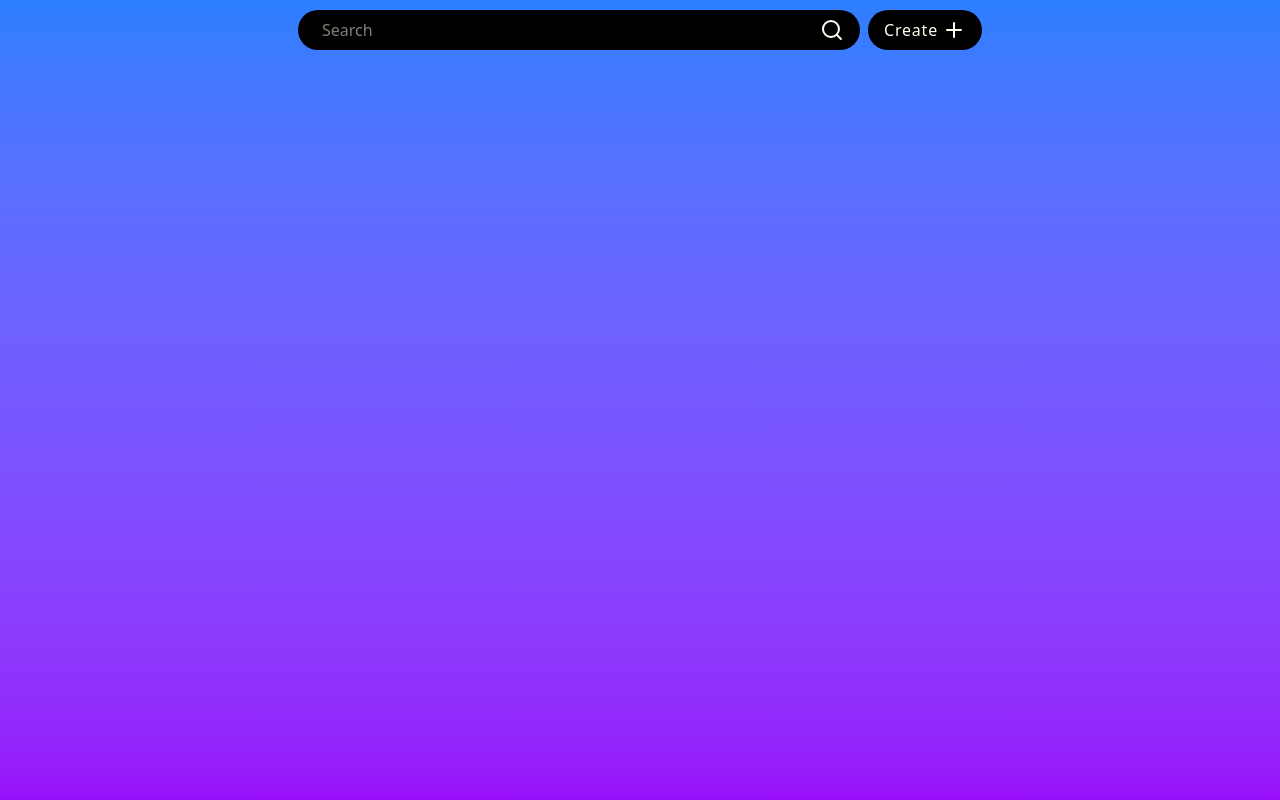
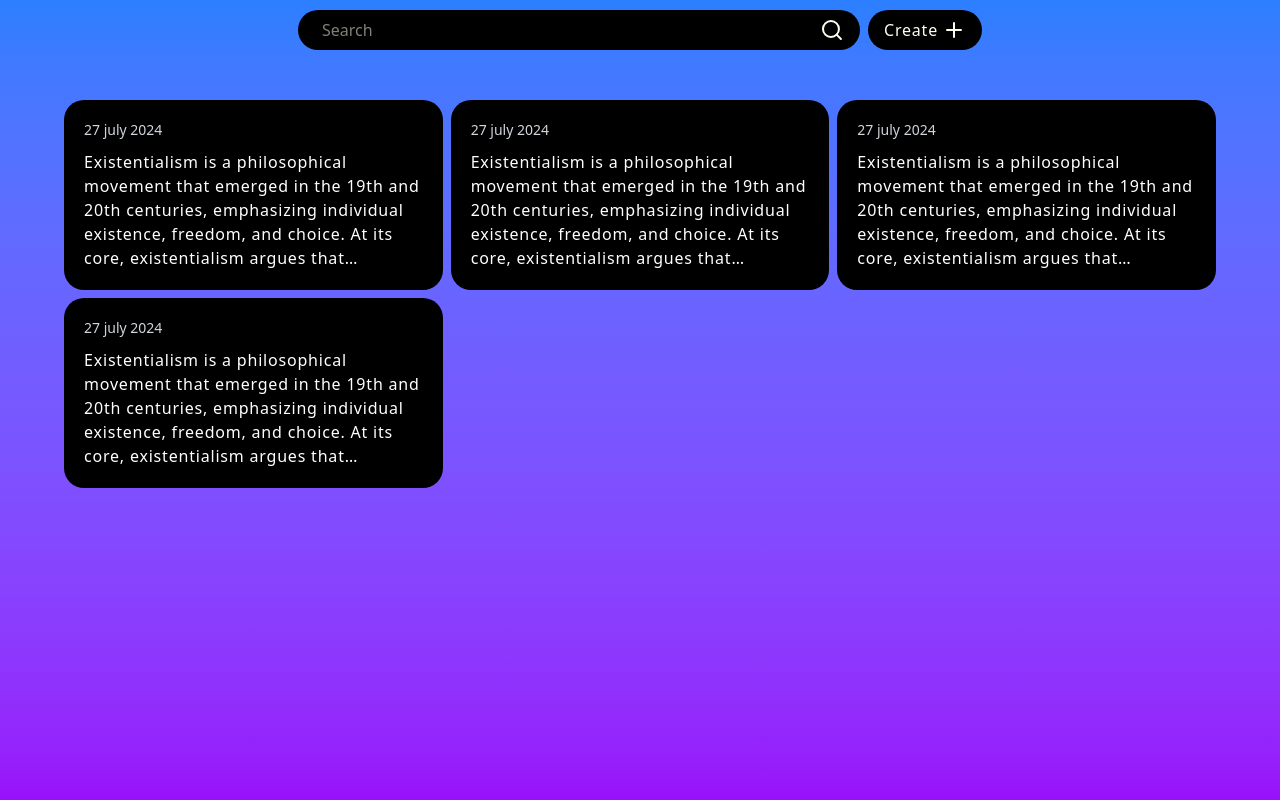
Before and after one commit to zoirovdev/Moment, a React (Vite) app: page /search in a window 1280 px wide. Before the commit this address had no page. Built offline with nearby package versions, Linux system fonts and the light colour scheme.

Commit message:
Add Search.jsx

```diff
--- a/src/App.jsx
+++ b/src/App.jsx
@@ -6,6 +6,7 @@ import Home from "./pages/Home.jsx"
 import View from "./pages/View.jsx"
 import Edit from "./pages/Edit.jsx"
 import Create from "./pages/Create.jsx"
+import Search from "./pages/Search.jsx"
 
 // components
 import Navbar from "./components/Navbar.jsx"
@@ -22,6 +23,7 @@ function App() {
 	<Route path="/view" element={<View/>}/>
 	<Route path="/edit" element={<Edit/>}/>
 	<Route path="/create" element={<Create/>}/>
+	<Route path="/search" element={<Search/>}/>
       </Routes>
     </div>
   )
--- a/src/components/Navbar.jsx
+++ b/src/components/Navbar.jsx
@@ -1,8 +1,20 @@
 import { Plus, Search } from "lucide-react"
-import { Link } from "react-router"
+import { Link, useNavigate } from "react-router"
+import { useState } from "react"
 
 
 const Navbar = () => {
+  const [searchVal, setSearchVal] = useState("")
+  const navigate = useNavigate()
+
+
+  const handleSearch = (e) => {
+    if(e.key === "Enter"){
+      const params = encodeURIComponent(searchVal.trim())
+      navigate(`/search?query=${params}`)
+    }
+  }
+
   return (
     <div className="flex justify-center">
       <div className="w-[700px] h-[40px] mt-[10px] flex flex-row justify-between items-center px-2 gap-2">
@@ -10,7 +22,9 @@ const Navbar = () => {
 	  rounded-[50px] px-4 py-1 bg-[#000000] h-full focus-within:bg-gradient-to-r
 	  focus-within:from-[#090040] focus-within:to-[#9B177E]">
 	  <input type="text" placeholder="Search"
-	    className="text-[#FFFFF0] outline-none w-[95%] pl-2 pr-1"/>
+	    className="text-[#FFFFF0] outline-none w-[95%] pl-2 pr-1"
+	    onChange={(e) => setSearchVal(e.target.value)}
+	    onKeyDown={(e) => handleSearch(e)}/>
 	  <Search className="text-[#FFFFF0]"/>
 	</div>
 	<Link to={"/create"} className="flex flex-row justify-center items-center gap-1 bg-[#000000]
--- /dev/null
+++ b/src/pages/Search.jsx
@@ -0,0 +1,55 @@
+import { useSearchParams, Link } from "react-router"
+import { useState } from "react"
+
+
+
+const Search = () => {
+  const [searchParams] = useSearchParams()
+  const query = searchParams.get("query")
+
+
+  console.log(searchParams)
+
+  const [notes, setNotes] = useState([
+    {
+      id: 0,
+      context: "Existentialism is a philosophical movement that emerged in the 19th and 20th centuries, emphasizing individual existence, freedom, and choice. At its core, existentialism argues that existence precedes essence - meaning we exist first, then create our own meaning and purpose through our choices and actions.",
+      createdAt: "27 july 2024"
+    },
+    {
+      id: 1,
+      context: "Existentialism is a philosophical movement that emerged in the 19th and 20th centuries, emphasizing individual existence, freedom, and choice. At its core, existentialism argues that existence precedes essence - meaning we exist first, then create our own meaning and purpose through our choices and actions.",
+      createdAt: "27 july 2024"
+    },
+    {
+      id: 2,
+      context: "Existentialism is a philosophical movement that emerged in the 19th and 20th centuries, emphasizing individual existence, freedom, and choice. At its core, existentialism argues that existence precedes essence - meaning we exist first, then create our own meaning and purpose through our choices and actions.",
+      createdAt: "27 july 2024"
+    },
+    {
+      id: 4,
+      context: "Existentialism is a philosophical movement that emerged in the 19th and 20th centuries, emphasizing individual existence, freedom, and choice. At its core, existentialism argues that existence precedes essence - meaning we exist first, then create our own meaning and purpose through our choices and actions.",
+      createdAt: "27 july 2024"
+    }
+  ])
+
+  return (
+    <div className="flex justify-center">
+      <div className="grid grid-cols-3 gap-2 w-[90%] my-[50px]">
+	{notes.length !== 0 && notes.map((note) => (
+          <Link to={"/view"} key={note.id}
+	    className="bg-[#000000] rounded-[20px] p-[20px] space-y-[10px] cursor-pointer">
+	    <div className="flex flex-row justify-between items-center">
+	      <p className="text-gray-300 text-sm">{note.createdAt}</p>
+	    </div>
+	    <p className="text-white line-clamp-5 tracking-wider">{note.context}</p>
+	  </Link>
+	))}
+      </div>
+    </div>
+  )
+}
+
+
+
+export default Search
```
